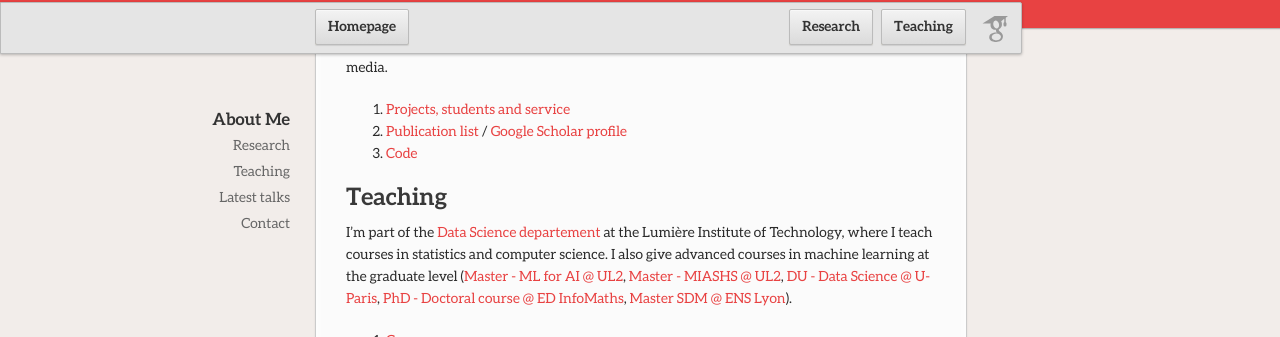
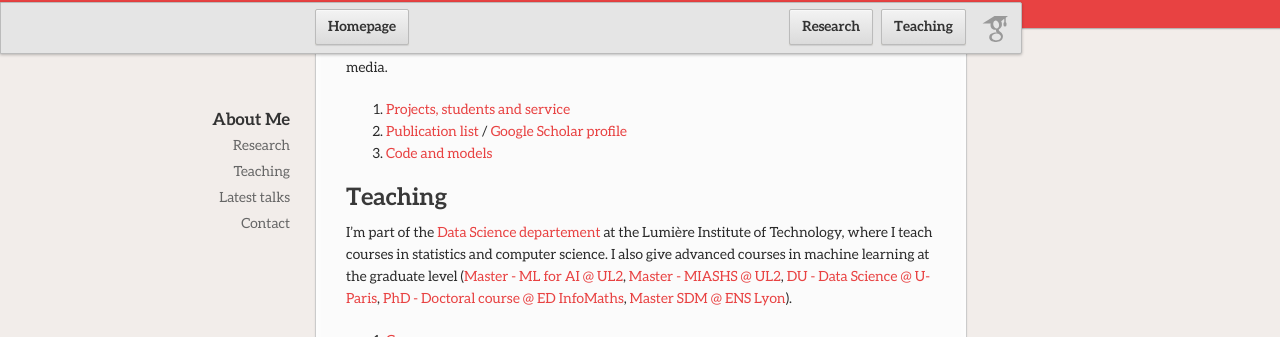
Before and after one commit to AdrienGuille/adrienguille.github.io, a Jekyll site: the page built from index.md, in a window 1280 px wide and 900 px high, scrolled down 573 px. Shown: the part 113-450 px from the top of the window. Built offline with Jekyll 4.4.1, drawn with Linux system fonts in a browser that asks for light colours; our own code applies the rules of GitHub Pages for plain Markdown files.

Commit message:
Update index.md

```diff
--- a/index.md
+++ b/index.md
@@ -10,7 +10,7 @@ I'm part (and was the head for the year 2022) of the [Data Mining & Decision Gro
 
 - [Projects, students and service](https://adrienguille.github.io/research.html)
 - [Publication list](https://adrienguille.github.io/publications.html) / [Google Scholar profile](https://scholar.google.com/citations?user=mM_oO18AAAAJ)
-- [Code](https://adrienguille.github.io/code.html)
+- [Code and models](https://adrienguille.github.io/code.html)
 
 ## Teaching
 
```
